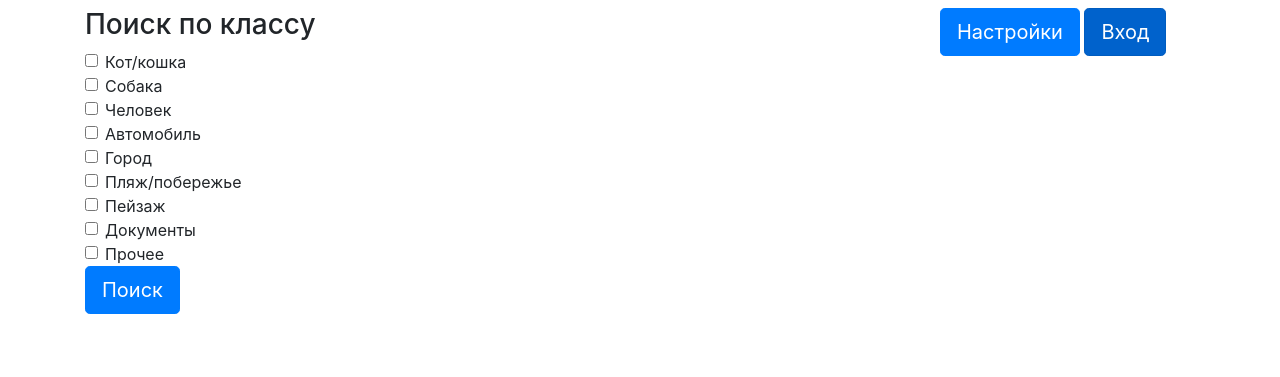
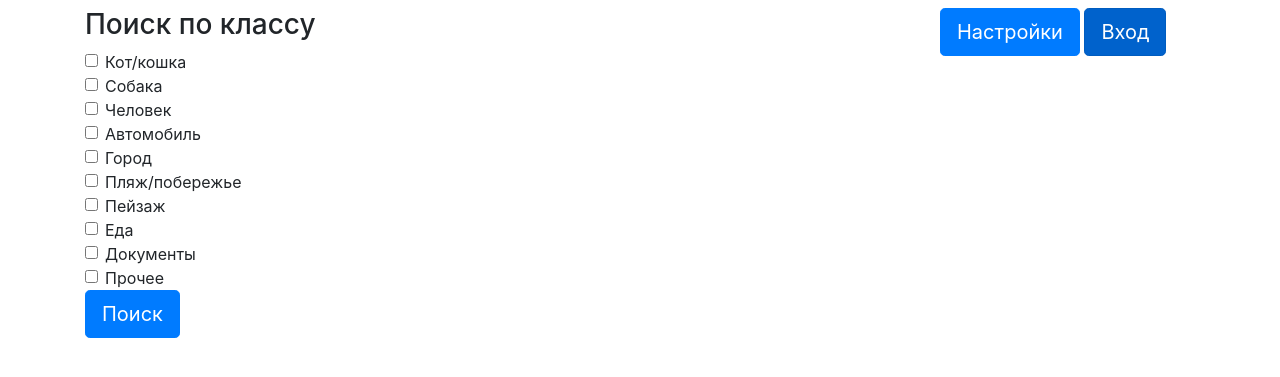
Before and after one commit to VarlamovGeorge/LP_PhotoAnalyzer, a Flask app: template webapp/webapp/templates/index.html in a window 1280 px wide. Shown: the top 377 px of the page. Run offline with Flask 2, Linux system fonts and the light colour scheme; the template is opened without the code that fills it, so the values that code supplies are empty; parts of the project's set-up code (start-up, migrations or seed data) failed here and were passed over; some libraries are stand-ins or nearby versions.

Commit message:
В файле index.html добавлен отсутствующий класс food

```diff
--- a/webapp/webapp/templates/index.html
+++ b/webapp/webapp/templates/index.html
@@ -39,43 +39,49 @@
           </label>
         </div>
         <div class="form-check">
-          <input class="form-check-input" name='class' type="checkbox" value="humans" id="defaultCheck1">
+          <input class="form-check-input" name='class' type="checkbox" value="humans" id="defaultCheck3">
           <label class="form-check-label" for="defaultCheck1">
           Человек
           </label>
         </div>
         <div class="form-check">
-          <input class="form-check-input" name='class' type="checkbox" value="cars" id="defaultCheck1">
+          <input class="form-check-input" name='class' type="checkbox" value="cars" id="defaultCheck4">
           <label class="form-check-label" for="defaultCheck1">
           Автомобиль
           </label>
         </div>
         <div class="form-check">
-          <input class="form-check-input" name='class' type="checkbox" value="cities" id="defaultCheck1">
+          <input class="form-check-input" name='class' type="checkbox" value="cities" id="defaultCheck5">
           <label class="form-check-label" for="defaultCheck1">
           Город
           </label>
         </div>
         <div class="form-check">
-          <input class="form-check-input" name='class' type="checkbox" value="seashores" id="defaultCheck1">
+          <input class="form-check-input" name='class' type="checkbox" value="seashores" id="defaultCheck6">
           <label class="form-check-label" for="defaultCheck1">
           Пляж/побережье
           </label>
         </div>
         <div class="form-check">
-          <input class="form-check-input" name='class' type="checkbox" value="landscapes" id="defaultCheck1">
+          <input class="form-check-input" name='class' type="checkbox" value="landscapes" id="defaultCheck7">
           <label class="form-check-label" for="defaultCheck1">
           Пейзаж
           </label>
         </div>
         <div class="form-check">
-          <input class="form-check-input" name='class' type="checkbox" value="documents" id="defaultCheck1">
+          <input class="form-check-input" name='class' type="checkbox" value="food" id="defaultCheck8">
+          <label class="form-check-label" for="defaultCheck1">
+          Еда
+          </label>
+        </div>
+        <div class="form-check">
+          <input class="form-check-input" name='class' type="checkbox" value="documents" id="defaultCheck9">
           <label class="form-check-label" for="defaultCheck1">
           Документы
           </label>
         </div>
         <div class="form-check">
-          <input class="form-check-input" name='class' type="checkbox" value="other" id="defaultCheck1">
+          <input class="form-check-input" name='class' type="checkbox" value="other" id="defaultCheck10">
           <label class="form-check-label" for="defaultCheck1">
           Прочее
           </label>
```
